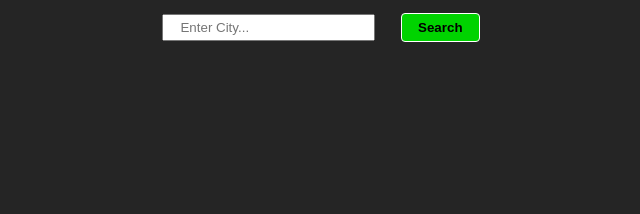
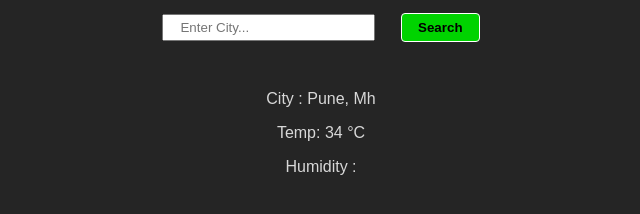
Before and after one commit to Salman-itShaala/yt-series-weather-app, a plain HTML site: page index.html in a window 1280 px wide. Shown: the part 72-286 px from the top of the page, without its empty margins (319-959 px from the left). Drawn offline with Linux system fonts and the light colour scheme.

Commit message:
completed very basic front end

```diff
--- a/index.html
+++ b/index.html
@@ -12,5 +12,12 @@
       <input type="text" id="city-input" placeholder="Enter City..." />
       <button>Search</button>
     </div>
+    <div class="weather-display">
+      <p>City : Pune, Mh</p>
+      <p>Temp: 34 °C</p>
+      <p>Humidity :</p>
+    </div>
+
+    <script src="script.js"></script>
   </body>
 </html>
--- /dev/null
+++ b/script.js
@@ -0,0 +1 @@
+// 0885e07ce52746250130e69af352a59d
--- a/style.css
+++ b/style.css
@@ -35,3 +35,11 @@ body {
   padding: 6px 16px;
   cursor: pointer;
 }
+
+.weather-display {
+  display: flex;
+  flex-direction: column;
+  gap: 2vh;
+  align-items: center;
+  padding-top: 4vh;
+}
```
